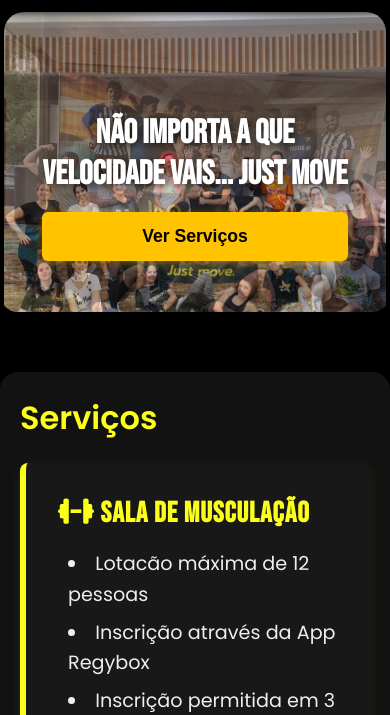
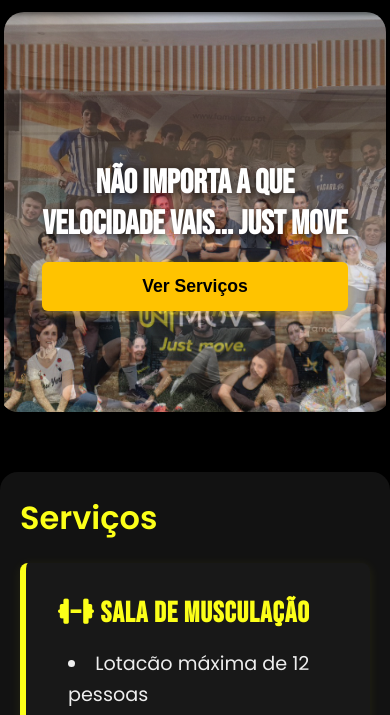
Before and after one commit to FranciscoMotaa/InMove_website, a plain HTML site: page index.html in a window 390 px wide. Shown: the part 78-793 px from the top of the page. Drawn offline with Linux system fonts and the light colour scheme.

Commit message:
alteracao de foto again

```diff
--- a/style.css
+++ b/style.css
@@ -489,7 +489,7 @@ footer {
     position: relative;
     width: 98vw;
     max-width: 500px;
-    height: 350px;
+    height: 450px;
     margin: 30px auto 0 auto;
     background-size: cover !important;
     background-repeat: no-repeat !important;
@@ -504,6 +504,7 @@ footer {
   .hero h1,
   .hero button {
     position: static;
+    font-size: 2.5rem;
     width: 80%;
     max-width: 95vw;
     margin: 0 auto;
```
